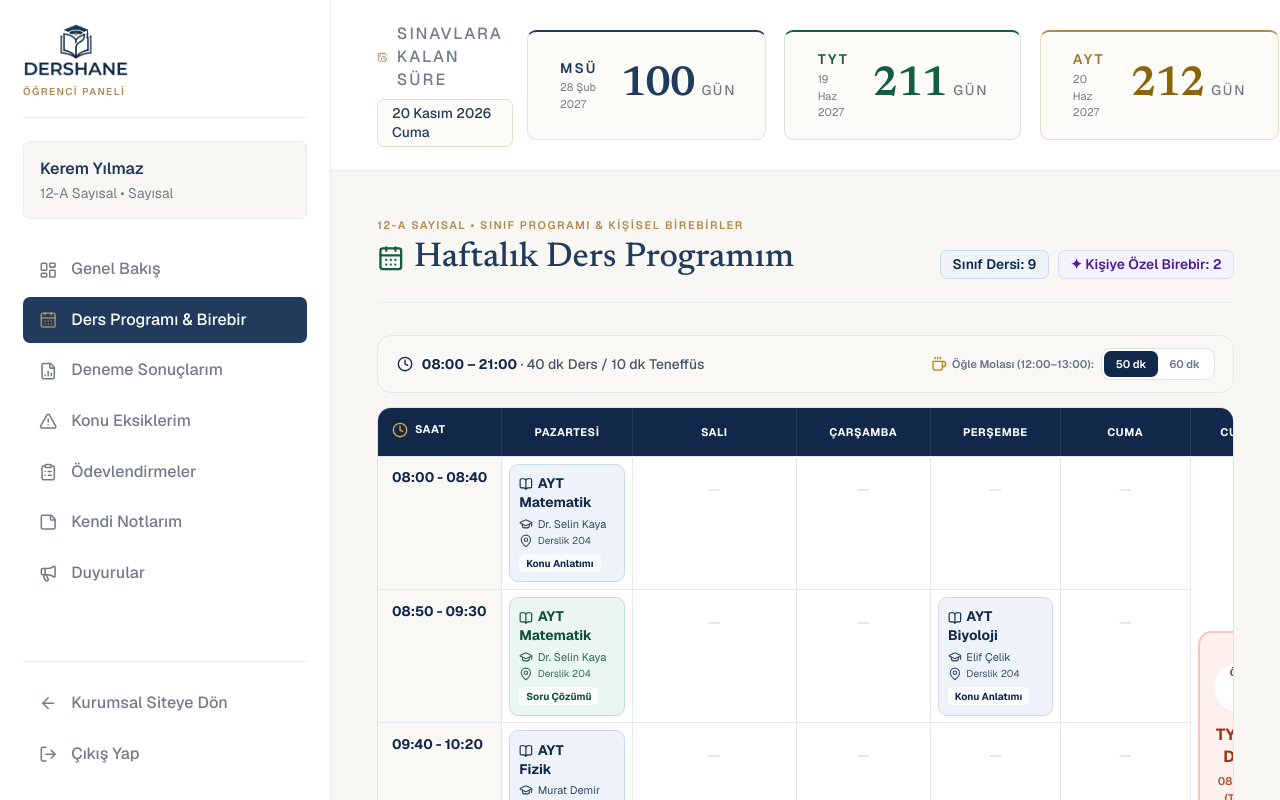
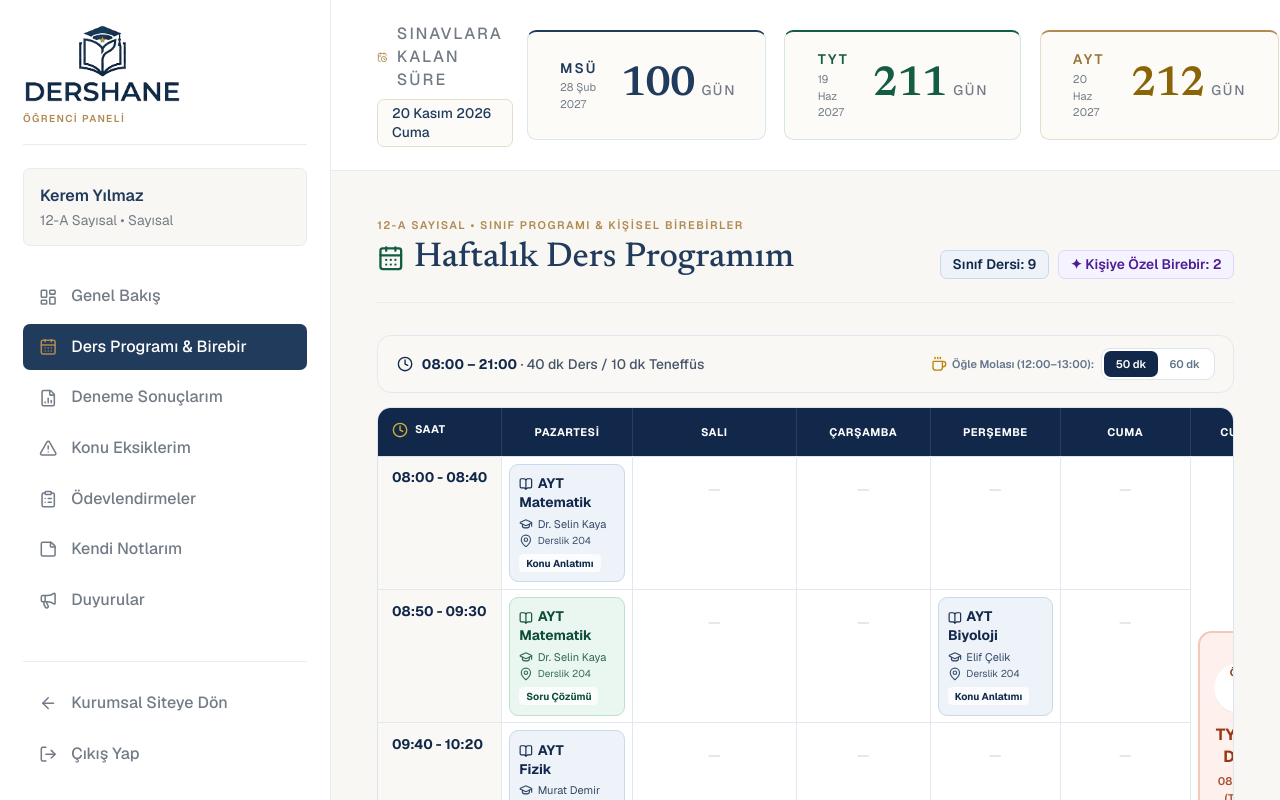
Before and after one commit to fatihhtaskesenn/dershane, a Next.js app: page /student/schedule in a window 1280 px wide. Shown: the top 800 px of the page. Built offline with nearby package versions, Linux system fonts and the light colour scheme.

Commit message:
Panel logolari %50 daha buyutulerek 81px yapildi

```diff
--- a/components/panel-sidebar.tsx
+++ b/components/panel-sidebar.tsx
@@ -102,9 +102,9 @@ export function PanelSidebar({
             <Image
               src="/images/logo-dark.png"
               alt="DERSHANE Özel Öğretim Kursu"
-              width={240}
-              height={123}
-              className="h-[54px] w-auto object-contain object-left"
+              width={320}
+              height={164}
+              className="h-[81px] w-auto object-contain object-left"
             />
             <p className="text-[10px] font-semibold tracking-[0.14em] text-[#B18A52] uppercase">
               {portalName}
```
